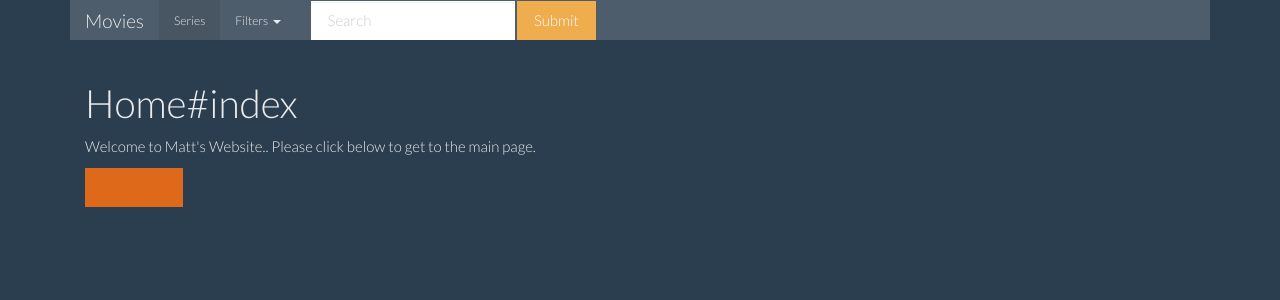
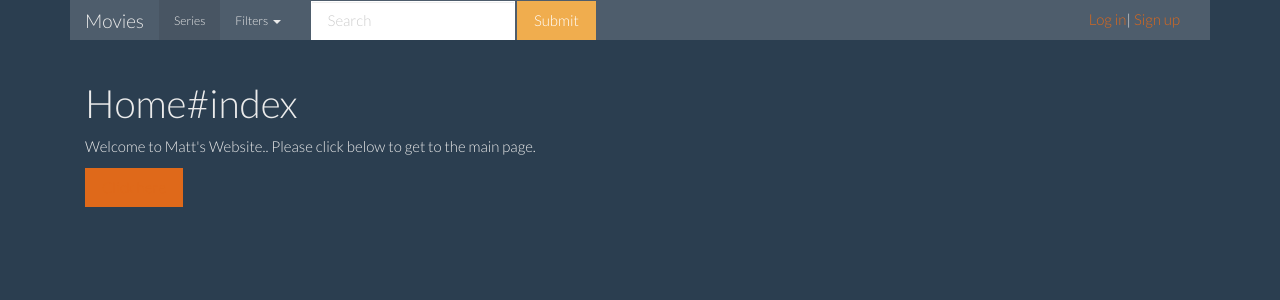
Before and after one commit to matthewcm/Movie_Site, a Rails app: page / in a window 1280 px wide. Shown: the top 300 px of the page. Run offline with Rails 7, Linux system fonts and the light colour scheme; style sheets or scripts are compiled from the project's sources; some libraries are stand-ins or nearby versions.

Commit message:
small changes

```diff
--- a/app/views/layouts/application.html.erb
+++ b/app/views/layouts/application.html.erb
@@ -45,7 +45,18 @@
       </div>
         <button type="submit" name="commit" class="btn btn-warning"> Submit </button>
       </form>
-      <ul class="nav navbar-nav navbar-right">
+
+      <h5 class="navbar-form navbar-right">
+      <p></p>
+            <% if false %>
+                <%= link_to "Profile ", '#'%>|
+                <%= link_to "Log out", '#', method: "delete"  %>
+
+            <% else %>
+                <%= link_to "Log in", "#"%>|
+                <%= link_to "Sign up", '#' %>
+            <% end %>
+        </h5>
       </ul>
     </div>
   </div>
--- a/app/views/movies/show.html.erb
+++ b/app/views/movies/show.html.erb
@@ -1,5 +1,5 @@
 
-<%= link_to 'Add Review', new_review_path%>
+
 
 <div class "container">
     <h2><%= "#{@movie["Title"]} ( #{@movie['Year']} ) ( IMDB Rating : #{@movie['imdbRating']} ) ( Rated : #{@movie['Rated']} )" %> </h2>
@@ -16,6 +16,6 @@
     <p><%= link_to("More information on IMDB site", "http://www.imdb.com/title/#{@movie['imdbID'].to_s}/")%> </p>
 
     <h3><%="Reviews:"  %> </h3>
-
+    <%= link_to 'Add Review', new_review_path%>
     <%= render partial: 'reviews', :locals => {:id => params[:id]} %>
 </div>
```
